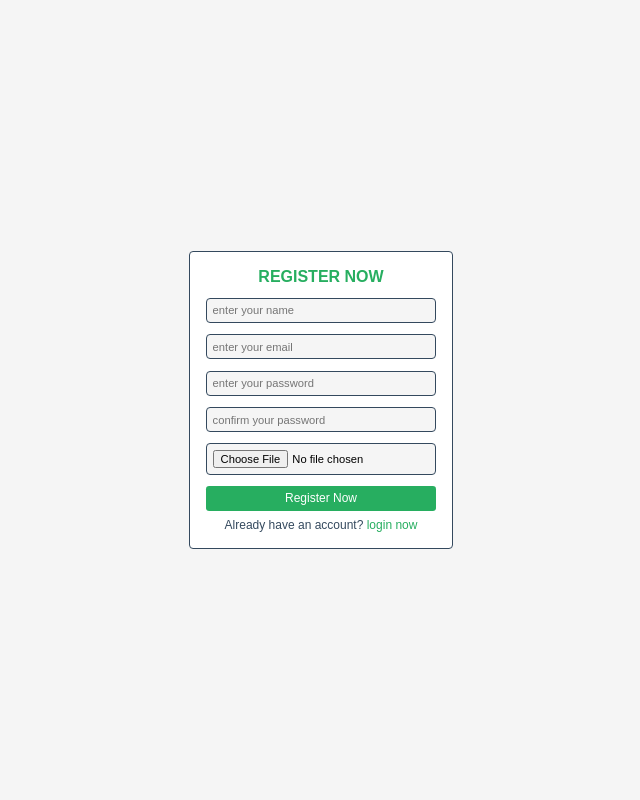
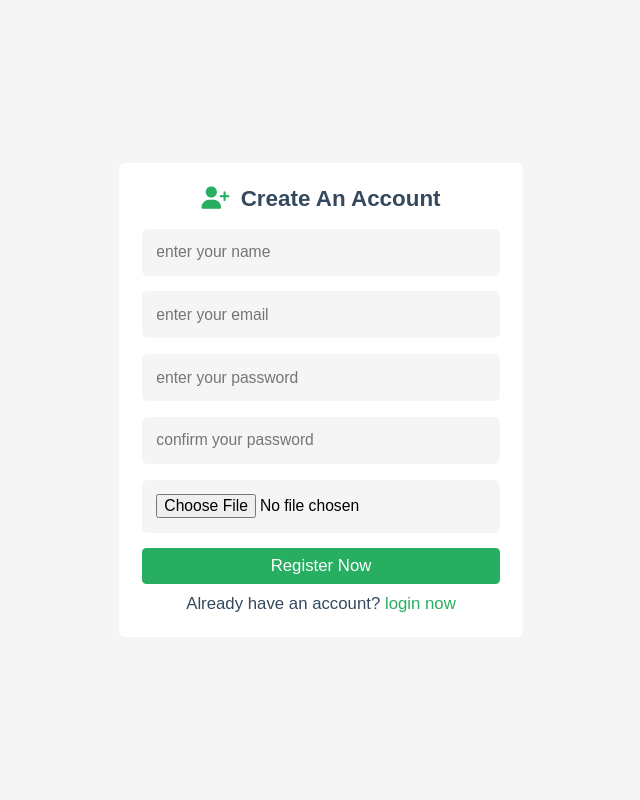
Before and after one commit to Raynnerkavulika/grocery-website, a PHP site: page /register.php in a window 1280 px wide. Shown: the whole page, without its empty margins (319-959 px from the left). Run offline with PHP 8.4, Linux system fonts and the light colour scheme.

Commit message:
updating my code

```diff
--- a/login.php
+++ b/login.php
@@ -42,7 +42,10 @@ if(isset($_POST['submit'])){
     <meta charset="UTF-8">
     <meta name="viewport" content="width=device-width, initial-scale=1.0">
     <title>login</title>
+    <!-- custom css file link -->
     <link rel="stylesheet" href="style.css">
+    <!-- font awesome cdn link -->
+     <link rel="stylesheet" href="https://cdnjs.cloudflare.com/ajax/libs/font-awesome/6.7.1/css/all.min.css">
 </head>
 <body>
 <?php
@@ -59,9 +62,10 @@ if(isset($_POST['submit'])){
 ?>
 <section class="form-container">
     <form action="" method="post" enctype="multipart/form-data">
-        <h3>login now</h3>
+        <h3><i class="fas fa-smile"></i>welcome back!</h3>
         <input type= "email" name= "email" placeholder="enter your email" required class="box">
         <input type="password" name="password" placeholder="enter your password" required class="box">
+        <span><a href="password_reset.php">Forgot password?</a></span>
         <input type="submit" name="submit" value="login now" required class="btn">
         <p>don't have an account? <a href="register.php">register now</a></p>
     </form>
--- a/register.php
+++ b/register.php
@@ -51,8 +51,10 @@ if(isset($_POST['submit'])){
 <head>
     <meta charset="UTF-8">
     <meta name="viewport" content="width=device-width, initial-scale=1.0">
-    <title>register</title>
+    <!-- custom css file link -->
     <link rel="stylesheet" href="style.css">
+    <!-- font awesome cdn link -->
+     <link rel="stylesheet" href="https://cdnjs.cloudflare.com/ajax/libs/font-awesome/6.7.1/css/all.min.css">
 </head>
 <body>
 <?php
@@ -69,7 +71,7 @@ if(isset($_POST['submit'])){
 ?>
 <section class="form-container">
     <form action="" method="post" enctype="multipart/form-data">
-        <h3>register now</h3>
+        <h3><i class="fas fa-user-plus"></i>create an account</h3>
         <input type="text" name="name" placeholder="enter your name" required class="box">
         <input type= "email" name= "email" placeholder="enter your email" required class="box">
         <input type="password" name="password" placeholder="enter your password" required class="box">
--- a/style.css
+++ b/style.css
@@ -76,7 +76,7 @@ body{
 }
 
 html{
-    font-size: 50%;
+    font-size: 70%;
 }
 
 section{
@@ -101,28 +101,43 @@ section{
 }
 .form-container form h3{
     font-size: 2rem;
+    color: var(--black);
+    margin-bottom: .8rem;
+    text-transform: capitalize;
+}
+
+.form-container form h3 i{
     color: var(--green);
-    margin-bottom: .8rem;
-    text-transform: uppercase;
+    margin-right: 1rem;
 }
 
 .form-container form{
-    width: 33rem;
+    width: 36rem;
     background-color: var(--white);
-    border: var(--border);
     border-radius: .5rem;
     padding: 2rem;
+    box-shadow: var(--box-shadow);
     text-align: center;
 }
 
 .form-container form .box{
     width: 100%;
     background-color: var(--light-bg);
-    padding: .7rem;
-    border: var(--border);
+    padding: 1.3rem;
     border-radius: .5rem;
     margin: .7rem 0;
     font-size: 1.4rem;
+}
+
+.form-container form span a{
+    color: var(--green);
+    margin: 1.2rem 0;
+    font-size: 1.6rem;
+    float: left;
+}
+
+.form-container form span a:hover{
+    text-decoration: underline;
 }
 
 .form-container form p{
```
